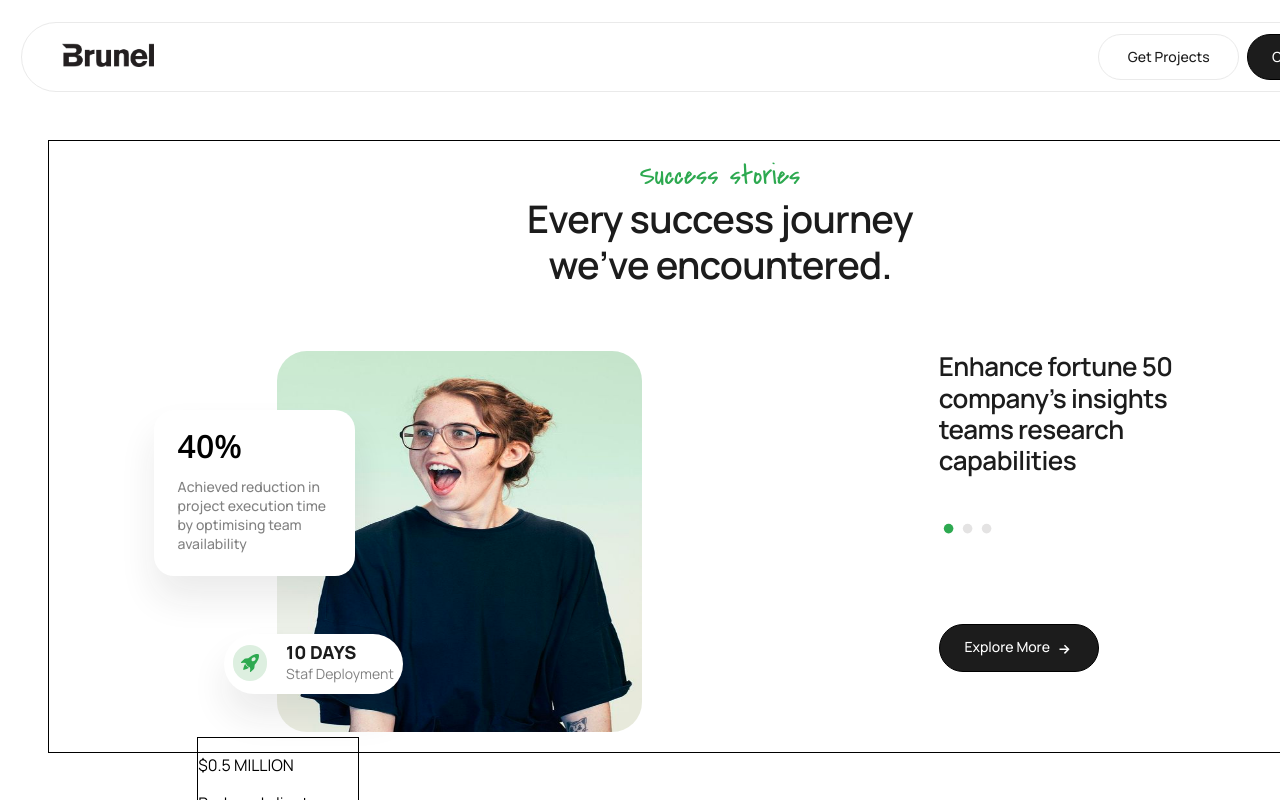
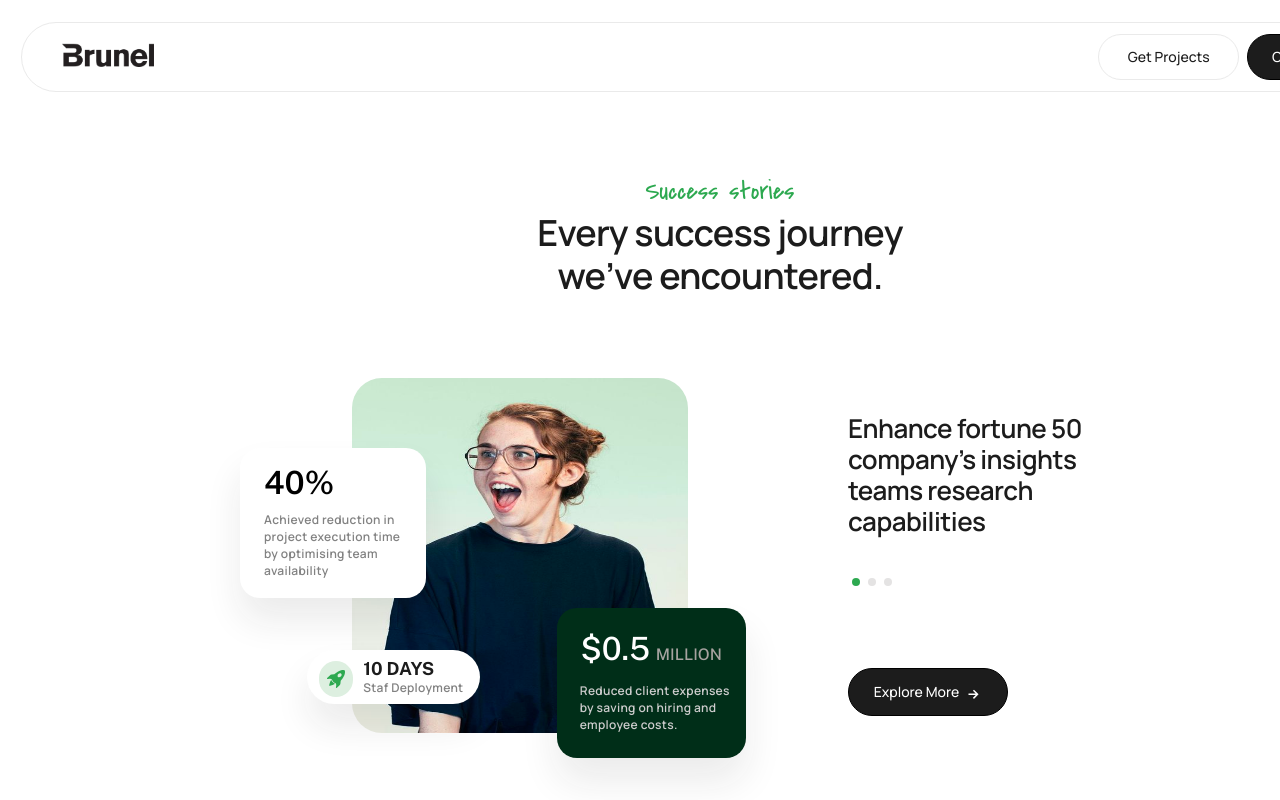
Before and after one commit to Ruchakhadatkar/Rucha-Khadatkar-Thence-ReactJS-Intern, a React (Create React App) app: page / in a window 1280 px wide. Shown: the top 800 px of the page. Built offline with nearby package versions, Linux system fonts and the light colour scheme.

Commit message:
added routes

```diff
--- a/public/index.html
+++ b/public/index.html
@@ -19,6 +19,20 @@
     <link rel="preconnect" href="https://fonts.gstatic.com" crossorigin />
     <link
       href="https://fonts.googleapis.com/css2?family=Covered+By+Your+Grace&family=Manrope:wght@200..800&family=Shadows+Into+Light&display=swap"
+      rel="stylesheet"
+    />
+
+    <link rel="preconnect" href="https://fonts.googleapis.com" />
+    <link rel="preconnect" href="https://fonts.gstatic.com" crossorigin />
+    <link
+      href="https://fonts.googleapis.com/css2?family=Covered+By+Your+Grace&family=Manrope:wght@200..800&family=Open+Sans:ital,wght@0,300..800;1,300..800&family=Oswald:wght@200..700&family=Public+Sans:ital,wght@0,100..900;1,100..900&family=Roboto:ital,wght@0,100;0,300;0,400;0,500;0,700;0,900;1,100;1,300;1,400;1,500;1,700;1,900&family=Shadows+Into+Light&display=swap"
+      rel="stylesheet"
+    />
+
+    <link rel="preconnect" href="https://fonts.googleapis.com" />
+    <link rel="preconnect" href="https://fonts.gstatic.com" crossorigin />
+    <link
+      href="https://fonts.googleapis.com/css2?family=Covered+By+Your+Grace&family=Manrope:wght@200..800&family=Open+Sans:ital,wght@0,300..800;1,300..800&family=Oswald:wght@200..700&family=Roboto:ital,wght@0,100;0,300;0,400;0,500;0,700;0,900;1,100;1,300;1,400;1,500;1,700;1,900&family=Shadows+Into+Light&display=swap"
       rel="stylesheet"
     />
 
--- a/src/App.js
+++ b/src/App.js
@@ -1,13 +1,16 @@
 import Homepage from "./pages/Home/Homepage";
 import RegistrationPage from "./pages/Registration/RegistrationPage";
 import SuccessPage from "./pages/Success/SuccessPage";
+import { Route, Routes } from "react-router-dom";
 
 function App() {
   return (
     <div className="App">
-      <Homepage />
-      {/* <SuccessPage/> */}
-      {/* <RegistrationPage/> */}
+      <Routes>
+        <Route path="/" element={<Homepage />} />
+        <Route path="/register" element={<RegistrationPage />} />
+        <Route path="/success" element={<SuccessPage />} />
+      </Routes>
     </div>
   );
 }
--- a/src/components/AskQuestions/AskQuestions.css
+++ b/src/components/AskQuestions/AskQuestions.css
@@ -1,7 +1,7 @@
 .askQuestion-container {
-  width: 1376px;
+  /* width: 1376px; */
   /* height: 600px; */
-  margin: 1.4rem;
+  margin: 2rem 1.4rem;
   margin-bottom: 3rem;
   gap: 0px;
   border-radius: 2rem;
@@ -16,32 +16,32 @@
 }
 .top-left {
   font-family: Covered By Your Grace;
-  font-size: 24px;
+  font-size: 26px;
   font-weight: 500;
   line-height: 35.2px;
   letter-spacing: -0.02em;
   text-align: left;
   color: #9e9d9d;
-  padding: 2rem 6rem;
+  padding: 2rem 7rem;
   padding-bottom: 0;
   margin-bottom: 0;
 }
 .heading-left {
   font-family: Manrope;
-  font-size: 38px;
+  font-size: 40px;
   font-weight: 600;
   /* line-height: 66px; */
   letter-spacing: -0.01em;
   text-align: left;
   color: #1c1c1c;
-  margin: 0 6rem;
+  margin: 0 7rem;
 }
 .right-side {
   width: 54%;
   /* height: 538px; */
   opacity: 0px;
   margin: 5rem;
-  margin-bottom: 2rem;
+  margin-bottom: 3rem;
   /* padding: 1rem 2rem; */
 }
 .question {
@@ -51,10 +51,10 @@
 
 .question p {
   font-family: Manrope;
-  font-size: 15px;
+  font-size: 16px;
   font-weight: 600;
   text-align: left;
-  width: 39rem;
+  width: 40rem;
 }
 .question i {
   padding-top: 1.2rem;
@@ -77,6 +77,7 @@
 }
 hr {
   color: #d7d7d7;
-  margin: 6px 0;
   opacity: 0.5;
+  margin-top: 0.8rem;
+  margin-bottom: 1.2rem;
 }
--- a/src/components/Footer/Footer.css
+++ b/src/components/Footer/Footer.css
@@ -14,6 +14,7 @@ footer {
 .left-footer {
   display: flex;
   margin: auto 3rem;
+  font-family: Manrope;
 }
 .left-footer i {
   font-size: 16px;
@@ -25,6 +26,7 @@ footer {
   margin: auto 3rem;
   display: flex;
   gap: 2rem;
+  font-family: Manrope;
 }
 .right-footer p,
 a {
--- a/src/components/Hero/HeroSection.css
+++ b/src/components/Hero/HeroSection.css
@@ -1,11 +1,11 @@
 .hero-container {
-  margin: 3rem;
-  border: 1px solid black;
+  margin: 5rem 8rem;
+  /* border: 1px solid black; */
   font-family: Manrope;
 }
 .top-hero .head p {
   font-family: Covered By Your Grace;
-  font-size: 28px;
+  font-size: 26px;
   font-weight: 500;
   line-height: 39.6px;
   /* letter-spacing: -0.02em; */
@@ -16,20 +16,19 @@
 }
 .top-hero .heading p {
   font-family: Manrope;
-  font-size: 38px;
+  font-size: 36px;
   font-weight: 600;
   text-align: center;
   color: #1c1c1c;
-  margin: 0;
   letter-spacing: -0.02em;
   width: 28rem;
   margin: 0 auto;
   line-height: 1.2;
 }
 .bottom-hero {
-  margin-top: 4rem;
+  margin: 5rem auto;
   display: flex;
-  justify-content: space-around;
+  gap: 10rem;
 }
 /* .image{
     border: 2px solid yellow;
@@ -37,21 +36,21 @@
     height: 540px;
 } */
 .image img {
-  width: 22.8rem;
-  height: 23.8rem;
+  width: 21rem;
+  height: 22.2rem;
   border-radius: 30px;
   position: relative;
-  margin-left: 5rem;
+  margin-left: 14rem;
   z-index: 1;
 }
 
 .box-percent {
   /* border: 1px solid red; */
   position: absolute;
-  top: 25.6rem;
-  left: 9.6rem;
-  width: 12.6rem;
-  height: 10.4rem;
+  top: 28rem;
+  left: 15rem;
+  width: 11.6rem;
+  height: 9.4rem;
   background-color: #ffffff;
   border-radius: 20px;
   box-shadow: 0px 22.59px 36.14px 0px #1e1e1e17;
@@ -59,34 +58,35 @@
 }
 .box-percent h5 {
   font-size: 32px;
-  margin: 14px 24px;
+  margin: 16px 24px;
   margin-bottom: 10px;
-  font-family: Open Sans;
+  font-family: Public Sans;
   font-weight: 600;
 }
 .box-percent p {
   color: #828282;
-  font-size: 14px;
-  font-weight: 500;
-  /* line-height: 23.4px; */
+  font-size: 12px;
+  font-weight: 600;
   text-align: left;
-  width: 10rem;
-  margin: 0 24px;
+  width: 9rem;
+  margin: 2px 24px;
+  font-family: Manrope;
+  letter-spacing: 0.3px;
 }
 
 .days-box {
-  /* border: 1px solid blue; */
   position: absolute;
-  top: 39.6rem;
-  left: 14rem;
+  top: 40.6rem;
+  left: 19.2rem;
   display: flex;
-  justify-content: space-around;
+  /* justify-content: space-evenly; */
   background-color: #ffffff;
   border-radius: 50px;
   box-shadow: 0px 22.59px 36.14px 0px #1e1e1e17;
   z-index: 2;
-  width: 11.2rem;
-  height: 3.8rem;
+  width: 10.8rem;
+  height: 3.4rem;
+  gap: 10px;
 }
 .days-box i {
   color: #2da950;
@@ -96,26 +96,68 @@
   height: 20px;
   font-size: 18px;
   padding: 8px;
+  margin-left: 12px;
 }
 .text h4 {
   margin: 0;
-  margin-top: 6px;
-  font-weight: 800;
+  margin-top: 8px;
+  font-weight: 700;
   color: #1c1c1c;
   font-size: 18px;
+  font-family: Public Sans;
 }
 .text p {
-  font-size: 14px;
+  color: #828282;
+  font-size: 12px;
+  font-weight: 600;
   margin: 0;
-  color: #828282;
+  font-family: Manrope;
+  letter-spacing: 0.3px;
 }
-
 .doller-box {
-  border: 1px solid black;
+  /* border: 1px solid black; */
+  width: 11.8rem;
+  height: 9.4rem;
+  position: absolute;
+  left: 34.8rem;
+  top: 38rem;
+  z-index: 2;
+  background: #002e18;
+  color: #ffffff;
+  box-shadow: 0px 23.63px 37.81px 0px #1e1e1e17;
+  border-radius: 20px;
+}
+.value {
+  text-align: center;
+}
+.value span {
+  font-size: 32px;
+  margin-bottom: 10px;
+  font-family: Public Sans;
+  font-weight: 500;
+  color: #ffffff;
+  margin-right: 2px;
+}
+.value {
+  margin: 22px 0px;
+  margin-bottom: 15px;
+  font-size: 16px;
+  font-weight: 500;
+  color: #a6a3a0;
+  /* letter-spacing: 0.01em; */
+  font-family: Public Sans;
+}
+.doller-box p {
+  color: #cccccc;
+  font-size: 12px;
+  font-weight: 600;
+  text-align: left;
   width: 10rem;
-  position: absolute;
+  margin: 0 auto;
+  margin-left: 23px;
+  letter-spacing: 0.3px;
+  font-family: Manrope;
 }
-
 .right p {
   font-family: Manrope;
   font-size: 26px;
@@ -123,14 +165,15 @@
   color: #1c1c1c;
   margin: 0;
   letter-spacing: -0.02em;
-  width: 19rem;
-  margin: 0 auto;
+  width: 17rem;
+  margin: 2.2rem auto;
+  margin-bottom: 0;
   line-height: 1.2;
   text-align: left;
 }
 .dots {
-  margin-top: 2.6rem;
-  font-size: 1.2rem;
+  margin-top: 2.2rem;
+  font-size: 1rem;
 }
 .green-dot {
   color: #2da950;
@@ -154,7 +197,7 @@
   justify-content: center;
   align-items: center;
   gap: 5px;
-  margin: 5rem 0;
+  margin: 4.6rem 0;
 }
 .explore-btn i {
   margin-top: 8px;
--- a/src/components/Hero/HeroSection.js
+++ b/src/components/Hero/HeroSection.js
@@ -39,9 +39,9 @@ const HeroSection = () => {
             </div>
           </div>
           <div className="doller-box">
-            <p>
+            <div className="value">
               <span>$0.5</span> MILLION{" "}
-            </p>
+            </div>
             <p>
               Reduced client expenses by saving on hiring and employee costs.
             </p>
--- a/src/components/Navbar/Navbar.js
+++ b/src/components/Navbar/Navbar.js
@@ -1,15 +1,24 @@
 import React from "react";
 import "./Navbar.css";
 import brunelName from "../../Assets/brunel-name.png";
+import { useNavigate } from "react-router-dom";
 
 const Navbar = () => {
+  const navigate = useNavigate();
+
+  const handleRegistration = () => {
+    navigate("/register");
+  };
+
   return (
     <div className="nav-container">
       <div className="brand-name">
         <img src={brunelName} alt="app-name" />
       </div>
       <div className="button-list">
-        <button className="get-projects-btn">Get Projects</button>
+        <button className="get-projects-btn" onClick={handleRegistration}>
+          Get Projects
+        </button>
         <button className="onboard-btn">Onboard Talent</button>
       </div>
     </div>
--- a/src/index.js
+++ b/src/index.js
@@ -1,13 +1,16 @@
-import React from 'react';
-import ReactDOM from 'react-dom/client';
-import './index.css';
-import App from './App';
-import reportWebVitals from './reportWebVitals';
+import React from "react";
+import ReactDOM from "react-dom/client";
+import "./index.css";
+import App from "./App";
+import reportWebVitals from "./reportWebVitals";
+import { BrowserRouter } from "react-router-dom";
 
-const root = ReactDOM.createRoot(document.getElementById('root'));
+const root = ReactDOM.createRoot(document.getElementById("root"));
 root.render(
   <React.StrictMode>
-    <App />
+    <BrowserRouter>
+      <App />
+    </BrowserRouter>
   </React.StrictMode>
 );
 
--- a/src/pages/Registration/RegistrationPage.css
+++ b/src/pages/Registration/RegistrationPage.css
@@ -12,6 +12,9 @@
 }
 .nav img {
   height: 28px;
+}
+.close {
+  margin-top: 5px;
 }
 .nav i {
   text-align: center;
--- a/src/pages/Registration/RegistrationPage.js
+++ b/src/pages/Registration/RegistrationPage.js
@@ -2,15 +2,28 @@ import React from "react";
 import "./RegistrationPage.css";
 import brunelImg from "../../Assets/brunel-name.png";
 import { RxCross1 } from "react-icons/rx";
+import { useNavigate } from "react-router-dom";
 
 const RegistrationPage = () => {
+  const navigate = useNavigate();
+
+  const handleSuccess = () => {
+    navigate("/success");
+  };
+
+  const handleClose = () => {
+    navigate("/");
+  };
+
   return (
     <div className="container-registration">
       <div className="nav">
         <img src={brunelImg} alt="" />
-        <i>
-          <RxCross1 />
-        </i>
+        <div className="close" onClick={handleClose}>
+          <i>
+            <RxCross1 />
+          </i>
+        </div>
       </div>
       <form>
         <div className="head">
@@ -23,7 +36,7 @@ const RegistrationPage = () => {
           <input type="text" placeholder="Enter your name" />
           <input type="text" placeholder="Enter your email" />
         </div>
-        <button>Submit</button>
+        <button onClick={handleSuccess}>Submit</button>
       </form>
     </div>
   );
```
